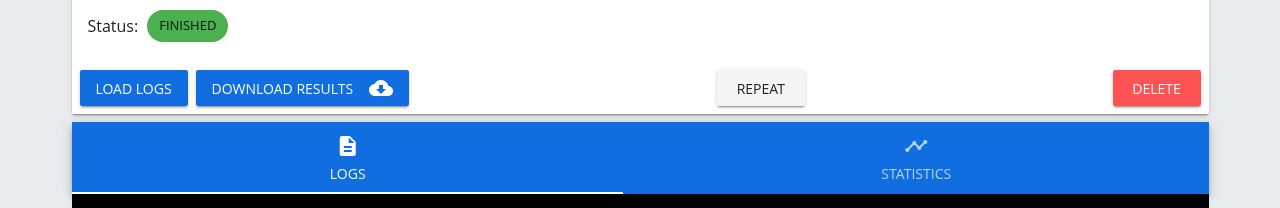
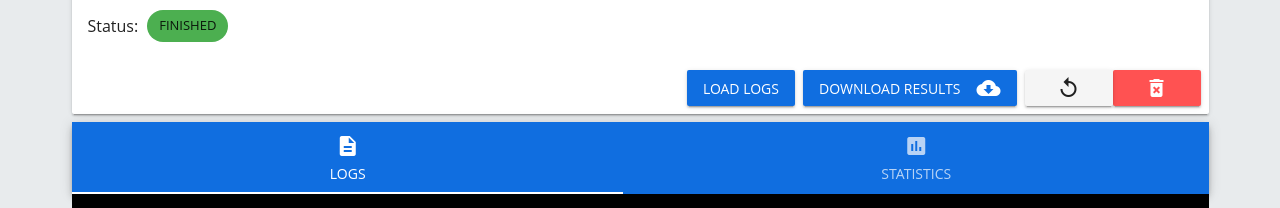
Before and after one commit to cormensratio/hafenkran-client, a Vue app: page /execution/1 in a window 1280 px wide. Shown: the part 244-452 px from the top of the page. Built offline with nearby package versions, Linux system fonts and the light colour scheme; no server answers; what vue-vega would draw is missing.

Commit message:
EPDS02-175 Rearanged Buttons and replaced text with icons.

```diff
--- a/src/components/views/ExecutionDetailsPage.vue
+++ b/src/components/views/ExecutionDetailsPage.vue
@@ -27,24 +27,27 @@
               />
               <v-card-actions>
                 <v-flex>
-                  <v-btn class="logs left" dark style="background-color: var(--themeColor)"
-                         @click="getLogs">
-                    Load Logs
+                  <v-btn class="error right"
+                         @click="setExecution()">
+                    <v-icon>delete_forever</v-icon>
                   </v-btn>
-                  <v-btn dark style="background-color: var(--themeColor)"
-                         @click="downloadResults()" class="left">
-                    Download Results
-                    <v-icon right>cloud_download</v-icon>
-                  </v-btn>
-                  <v-btn class="error right"
-                         @click="setExecution()">Delete</v-btn>
                   <v-btn v-if="!hasTerminated(execution.status)" class="right"
                          @click="executionCancel(execution.id)">
                     Cancel execution
                     <v-icon right dark>cancel</v-icon>
                   </v-btn>
-                  <v-btn v-else @click="showContextMenu($event, execution.experimentId)">
-                    Repeat
+                  <v-btn class="right" v-else
+                         @click="showContextMenu($event, execution.experimentId)">
+                    <v-icon>replay</v-icon>
+                  </v-btn>
+                  <v-btn dark style="background-color: var(--themeColor)"
+                         @click="downloadResults()" class="right">
+                    Download Results
+                    <v-icon right>cloud_download</v-icon>
+                  </v-btn>
+                  <v-btn class="logs right" dark style="background-color: var(--themeColor)"
+                  @click="getLogs">
+                    Load Logs
                   </v-btn>
                 </v-flex>
               </v-card-actions>
@@ -62,7 +65,7 @@
                   <v-icon>description</v-icon>
                 </v-tab>
                 <v-tab class="color-theme-blue" @click="activeTab=2">Statistics
-                  <v-icon>timeline</v-icon>
+                  <v-icon>insert_chart</v-icon>
                 </v-tab>
               </v-tabs>
             </v-card>
```
